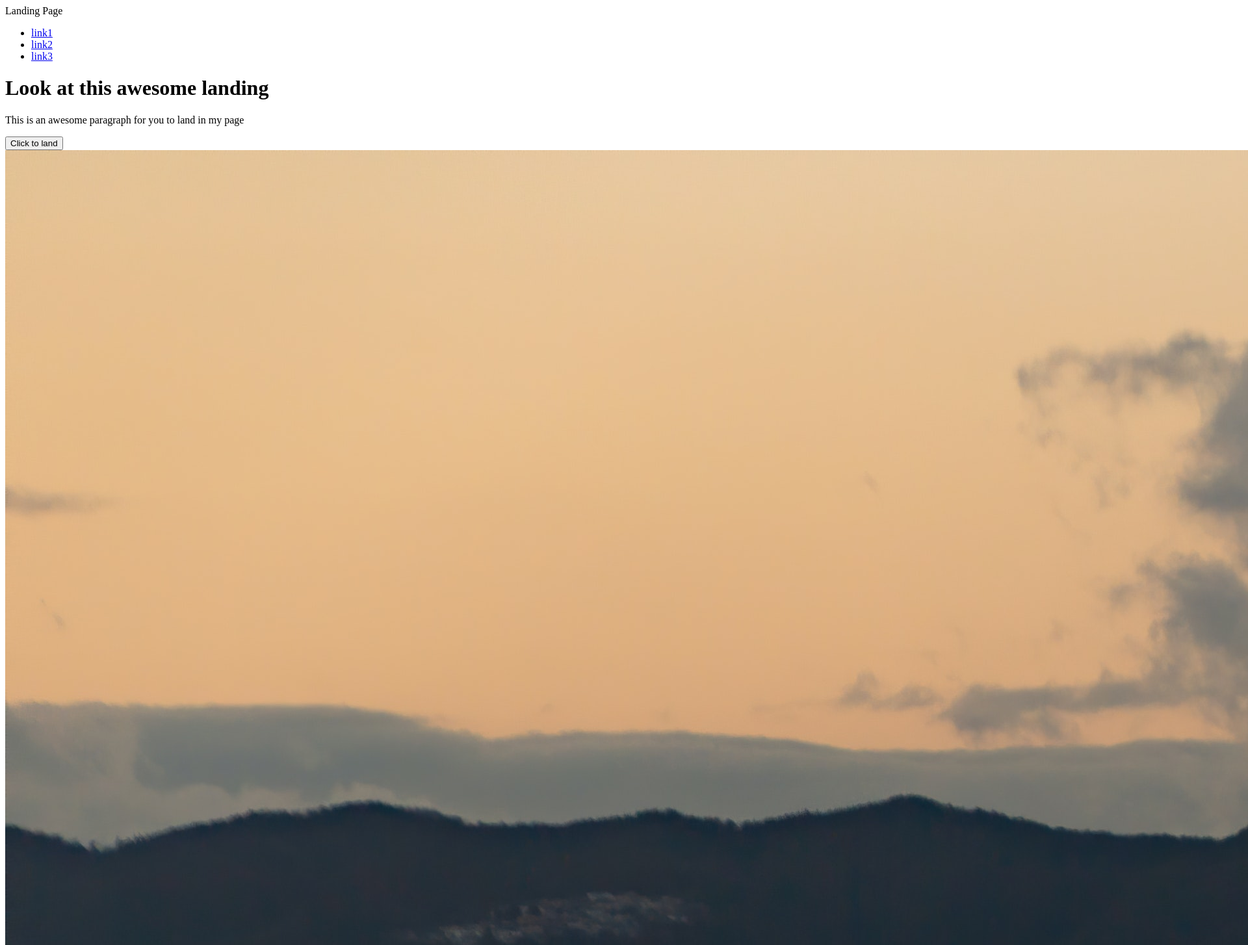
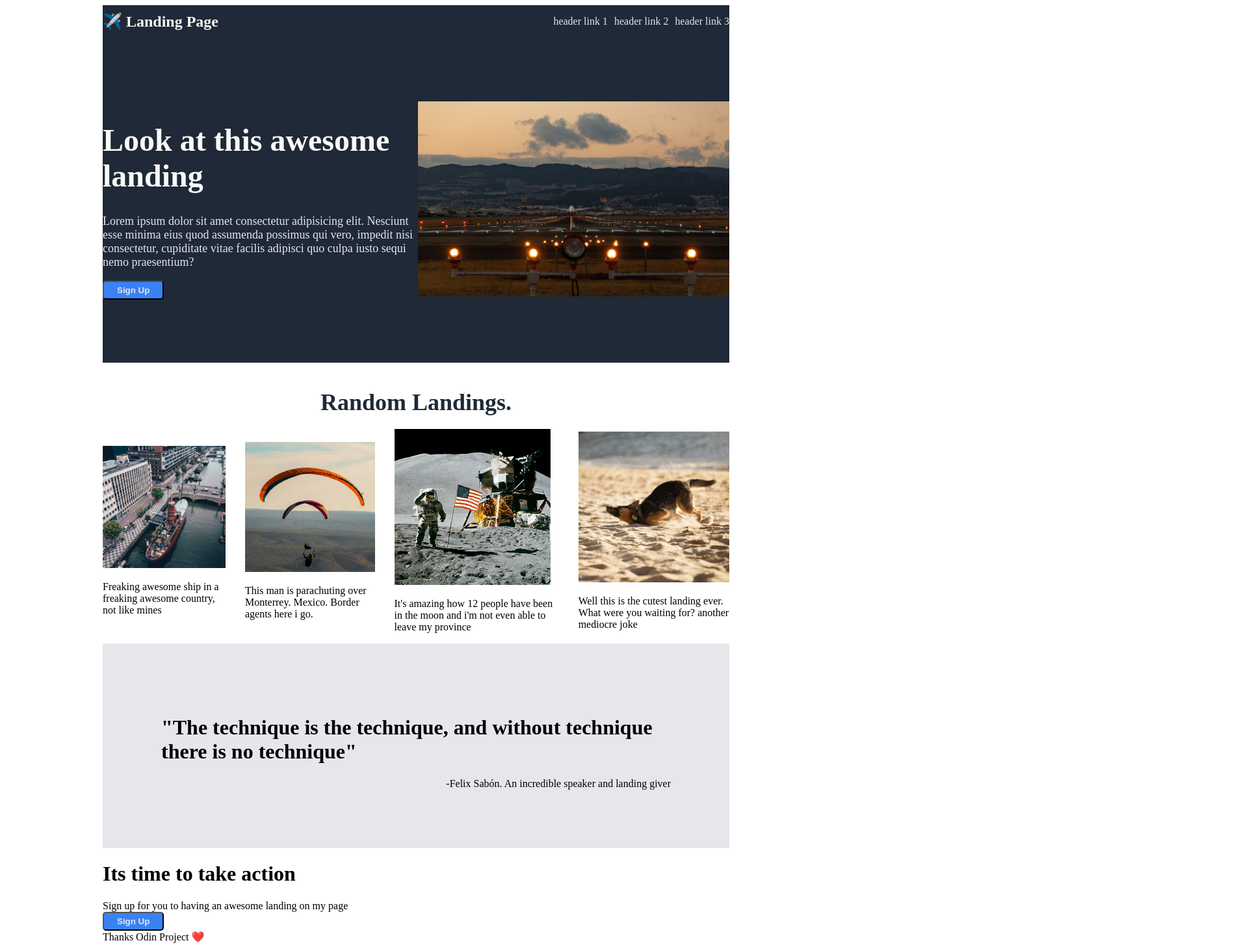
Before and after one commit to cmaster-yan/odin-landing-page, a plain HTML site: page index.html in a window 1280 px wide. Shown: the top 1454 px of the page at 65% size, 1920 px wide, since content can reach past the window. Drawn offline with Linux system fonts and the light colour scheme.

Commit message:
Update CSS till phrase section and added images Added a missing div in the HTML file and completed CSS till phrase section. Also added gallery images

```diff
--- a/index.html
+++ b/index.html
@@ -5,56 +5,57 @@
     <meta http-equiv="X-UA-Compatible" content="IE=edge">
     <meta name="viewport" content="width=device-width, initial-scale=1.0">
     <title>Real Landing Page</title>
+    <link rel="stylesheet" href="./style.css">
 </head>
 <body>
     <div class="header">
-        <div class="logo">Landing Page</div>
+        <div class="logo">✈️ Landing Page</div>
         <ul>
-            <li><a href="#">link1</a></li>
-            <li><a href="#">link2</a></li>
-            <li><a href="#">link3</a></li>
+            <li><a href="#">header link 1</a></li>
+            <li><a href="#">header link 2</a></li>
+            <li><a href="#">header link 3</a></li>
         </ul>
     </div>
     <div class="hero">
         <div class="hero-description">
             <h1>Look at this awesome landing</h1>
-            <p1>This is an awesome paragraph for you to land in my page</p>
-            <button>Click to land</button>
+            <p1>Lorem ipsum dolor sit amet consectetur adipisicing elit. Nesciunt esse minima eius quod assumenda possimus qui vero, impedit nisi consectetur, cupiditate vitae facilis adipisci quo culpa iusto sequi nemo praesentium?</p>
+            <button>Sign Up</button>
         </div>
         <div class="hero-photo"><img src="images/landing-jerry-wang-3768652.jpg" alt="An awesome photo for an awesome landing"></div>
+    </div>
     <div class="info-section">
-            <div class="header"></div>
+        <div class="info-header">Random Landings.</div>
         <div class="cards">
             <div class="card-and-desc">
-                    <img src="" alt="">
-                    <p>This is a description</p>
+                <img src="images/ship-alexey-komissarov.png" alt="">
+                <p>Freaking awesome ship in a freaking awesome country, not like mines</p>
             </div>
             <div class="card-and-desc">
-                    <img src="" alt="">
-                    <p>This is a description</p>
+                <img src="images/parachute-guillermo-ozan.png" alt="">
+                <p>This man is parachuting over Monterrey. Mexico. Border agents here i go.</p>
             </div>
             <div class="card-and-desc">
-                    <img src="" alt="">
-                    <p>This is a description</p>
+                <img src="images/astronaut-space-station.png" alt="">
+                <p>It's amazing how 12 people have been in the moon and i'm not even able to leave my province</p>
             </div>
             <div class="card-and-desc">
-                    <img src="" alt="">
-                    <p>This is a description</p>
+                <img src="images/dog-alexey-demidov.png" alt="">
+                <p>Well this is the cutest landing ever. What were you waiting for? another mediocre joke</p>
             </div>
         </div>
-            <div class="awesome-phrase">
-                <p1>This is an awesome phrase by an awesome lander</p1>
-                <p2>Awesome lander</p2>
     </div>
-            <div class="final">
+    <div class="phrase-section">
+        <h1>"The technique is the technique, and without technique there is no technique"</h1>
+        <p2>-Felix Sabón. An incredible speaker and landing giver</p2>
+    </div>
+    <div class="final-section">
         <div class="signup-window">
             <h1>Its time to take action</h1>
             <p1>Sign up for you to having an awesome landing on my page</p1>
-                </div>
             <div class="signup-btn"><button>Sign Up</button></div>
         </div>
+    </div>
     <div class="footer">Thanks Odin Project ❤️</div>
-        </div>
-    </div>
 </body>
 </html>
--- a/style.css
+++ b/style.css
@@ -0,0 +1,115 @@
+body {
+    display: flex;
+    flex-direction: column;
+    padding-left: 150px;
+    padding-right: 150px;
+}
+
+.header {
+    display: flex;
+    flex: 1;
+    justify-content: space-between;
+    background-color: #1f2937;
+    align-items: center;
+}
+.logo {
+    font-size: 24px;
+    font-weight: bold;
+    color: #f9faf8;
+}
+.header ul{
+    padding: 0;
+    list-style-type: none;
+    display: flex;
+    gap: 10px;
+}
+
+.header a{
+    text-decoration: none;
+    color: #e5e7eb;
+}
+
+.hero {
+    display: flex;
+    justify-content: space-between;
+    background-color: #1f2937;
+    align-items: center;
+    gap: 5px
+}
+
+.hero-description {
+    display: flex;
+    flex-direction: column;
+    justify-content: center;
+    min-height: 500px;
+    flex: 1 2 0%;
+}
+
+.hero-description h1 {
+    font-size: 48px;
+    font-weight: bolder;
+    color: #f9faf8
+}
+
+.hero-description p1 {
+    font-size: 18px;
+    color: #e5e7eb
+}
+
+button {
+    padding: 5px;
+    padding-left: 20px;
+    padding-right: 20px;
+    background-color: #3882f6;
+    border-radius: 5px;
+    color: #e5e7eb;
+    font-weight: bold;
+}
+
+img {
+    max-width: 100%;
+    max-height: 100%;
+}
+
+.hero-photo {
+    max-width: 700px;
+    max-height: 500px;
+    flex: 1 1 0%;
+}
+
+.info-section {
+    display: flex;
+    flex-direction: column;
+    padding-top: 40px;
+    align-items: center;
+}
+
+.info-header {
+    font-size: 36px;
+    font-weight: bolder;
+    color: #1f2937;
+    margin-bottom: 20px;
+}
+
+
+.cards {
+    display: flex;
+    align-items: flex-start;
+    gap: 30px;
+    min-height: 240px;
+    min-width: 240px;
+    align-items: center;
+}
+
+.phrase-section {
+    display: flex;
+    flex-direction: column;
+    align-items: center;
+    justify-content: center;
+    background-color: #e5e7eb;
+    padding: 90px;
+}
+
+.phrase-section p2 {
+    align-self: flex-end;
+}
```
Also changed, not shown: images/astronaut-space-station.png (added), images/dog-alexey-demidov.png (added), images/parachute-guillermo-ozan.png (added), images/ship-alexey-komissarov.png (added). Lines whose indentation alone changed are shown as unchanged.
